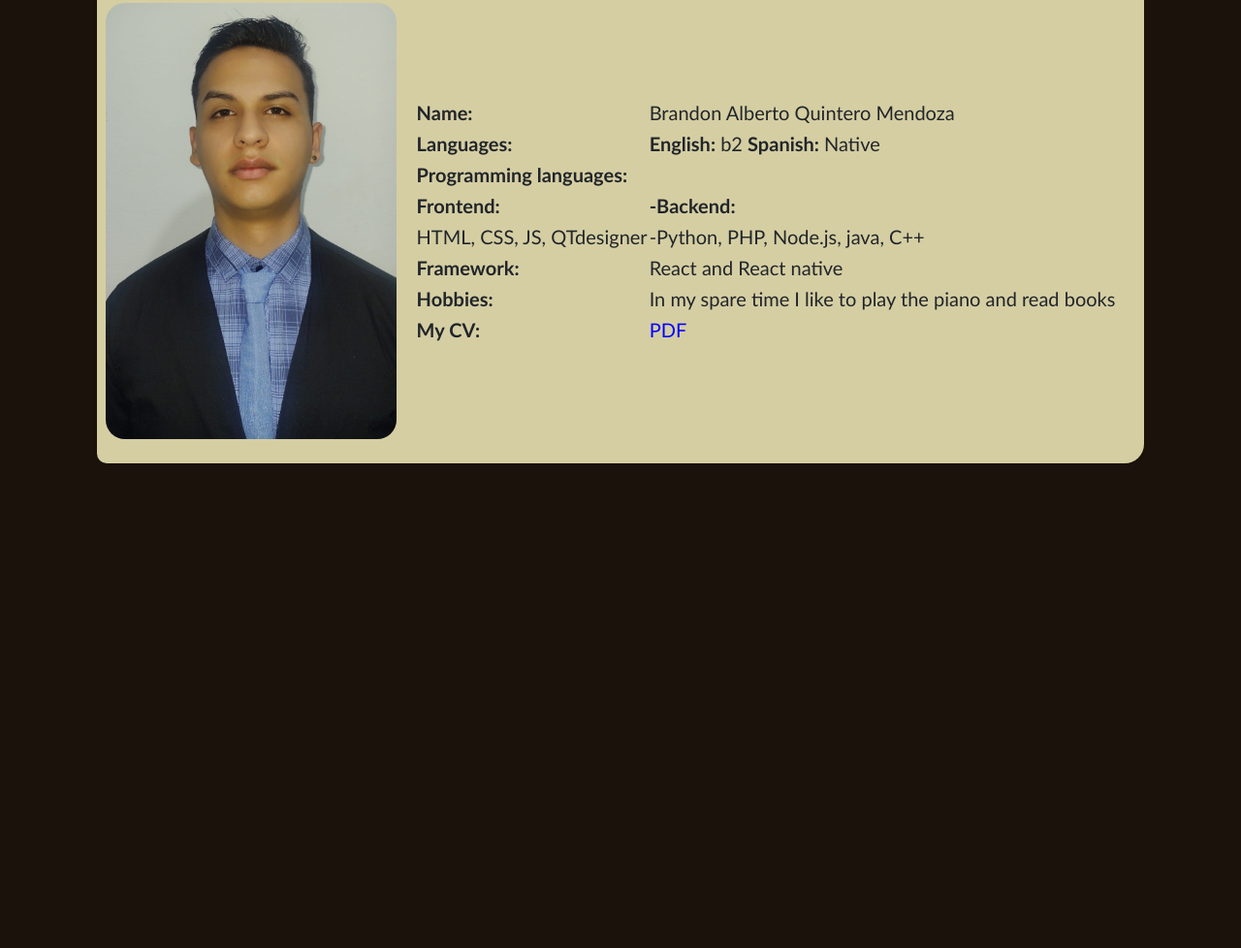
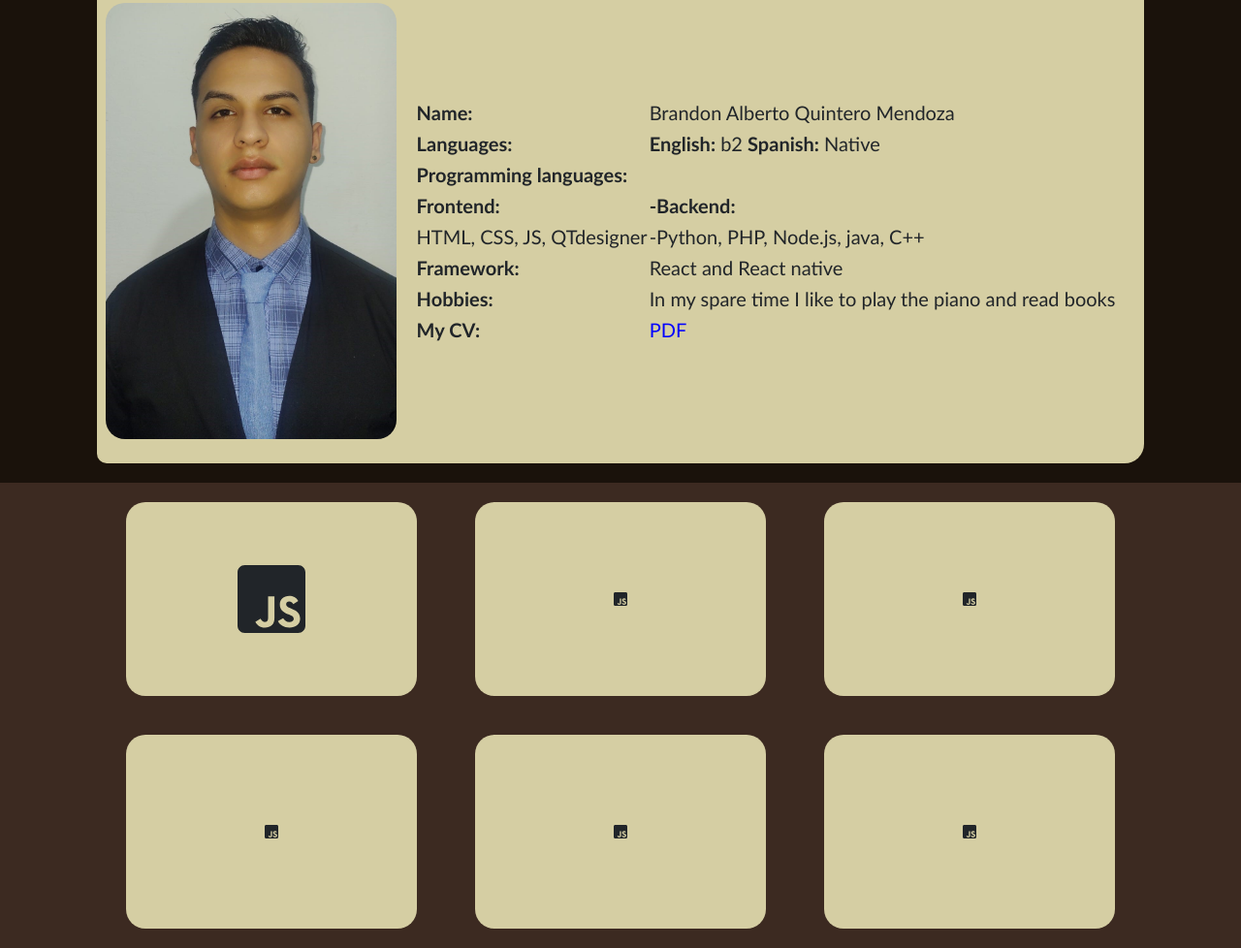
Before and after one commit to BrthMnd/Portafolio, a plain HTML site: page public/index.html in a window 1280 px wide. Shown: the part 992-1970 px from the top of the page at 97% size. Before the commit the page ends 1490 px from the top, so only its background shows below. Drawn offline with nearby package versions, Linux system fonts and the light colour scheme; some packages are replaced by stand-ins of ours; a script that the page names is missing.

Commit message:
actualizacion de datos

```diff
--- a/assets/style/index__style.css
+++ b/assets/style/index__style.css
@@ -29,7 +29,26 @@
 #datos__personales table{
     margin: 0 20px;
 }
-
+#languages__programming{
+    display: flex;
+    flex-direction: row;
+    justify-content: center;
+    flex-wrap: wrap;
+    background-color: #3C2A21;
+}
+.box__languages{
+    border-radius: 20px;
+    display: flex;
+    justify-content: center;
+    align-items: center;
+    margin: 20px 30px;
+    width: 300px;
+    height: 200px;
+    background-color: #D5CEA3;
+}
+.icons__general{
+    font-size: 80px;
+}
 
 @media screen and (max-width: 1200px) {
     #img__principal{
--- a/public/index.html
+++ b/public/index.html
@@ -83,11 +83,30 @@
             <td> <a href="../assets/scripts/datos/CV-BRANDON_QUINTERO.pdf"
                 style="text-decoration: none; color: blue;">PDF</a> </td>
           </tr>
-
-
-
         </table>
       </div>
+    </div>
+
+    <div id="languages__programming">
+      <div class="box__languages">
+        <i class="fa-brands fa-square-js icons__general"></i>
+      </div>
+      <div class="box__languages">
+        <i class="fa-brands fa-square-js"></i>
+      </div>
+      <div class="box__languages">
+        <i class="fa-brands fa-square-js"></i>
+      </div>
+      <div class="box__languages">
+        <i class="fa-brands fa-square-js"></i>
+      </div>
+      <div class="box__languages">
+        <i class="fa-brands fa-square-js"></i>
+      </div>
+      <div class="box__languages">
+        <i class="fa-brands fa-square-js"></i>
+      </div>
+
     </div>
 
   </section>
```
